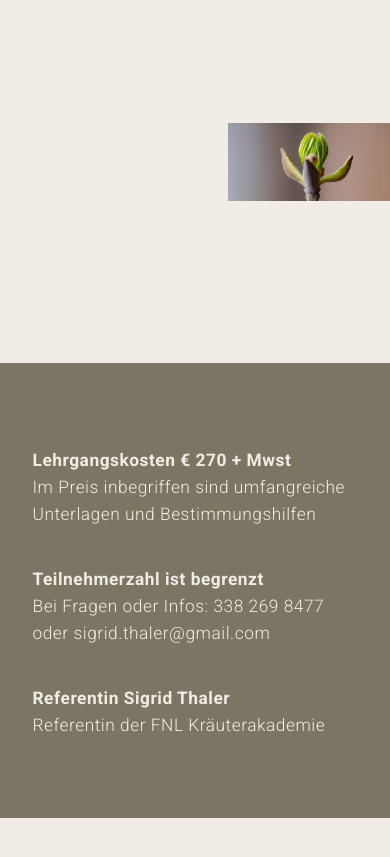
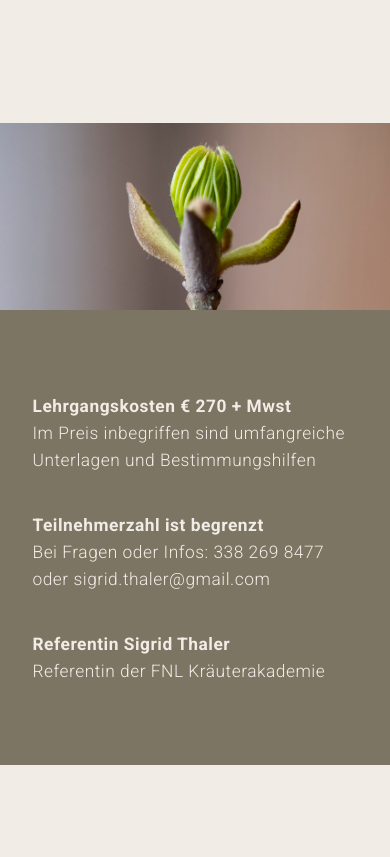
Before and after one commit to FelixRizzolli/kraeuterakademie.it_nuxt, a Nuxt app: page / in a window 390 px wide. Shown: the part 4340-5197 px from the top of the page. Built offline with nearby package versions, Linux system fonts and the light colour scheme; a web font is replaced by a local one.

Commit message:
style(MoodPicture): optimize MoodPicture component for mobile

```diff
--- a/app/components/sections/MoodPicture.vue
+++ b/app/components/sections/MoodPicture.vue
@@ -29,4 +29,10 @@ const props = defineProps<MoodPictureProps>();
     width: 100%;
     height: auto;
 }
+
+@media (max-width: 1024px) {
+    .image-container {
+        margin: 0;
+    }
+}
 </style>
```
